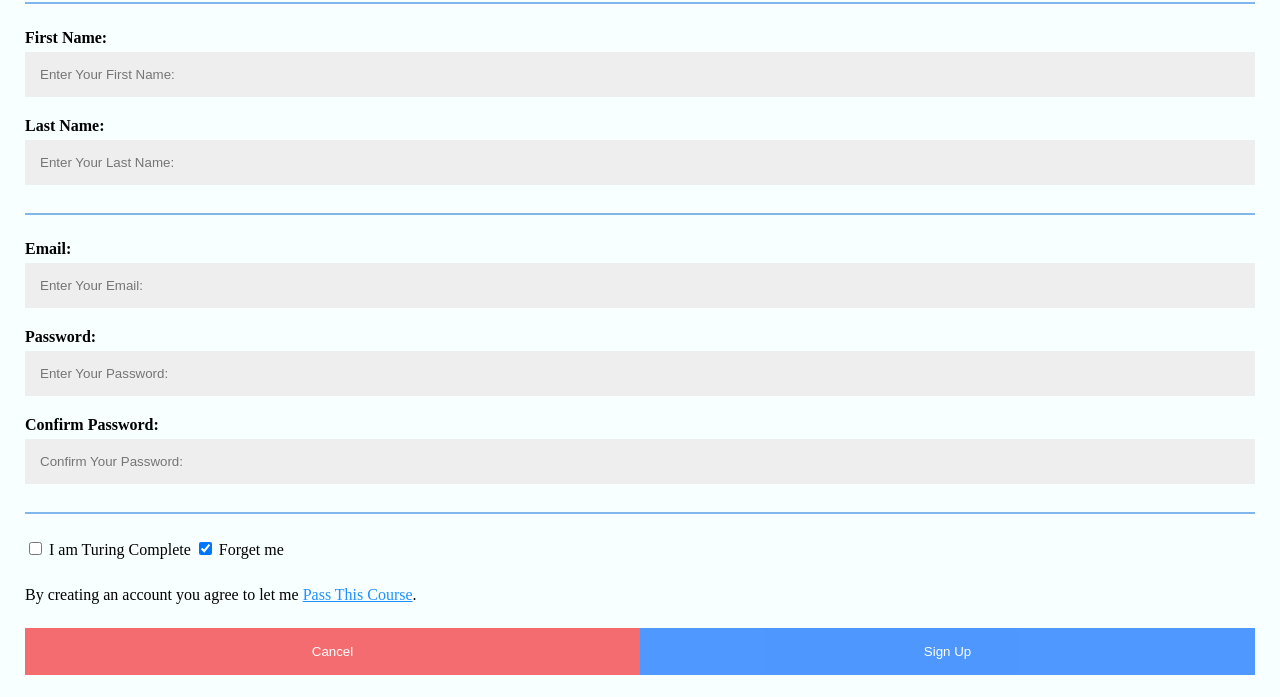
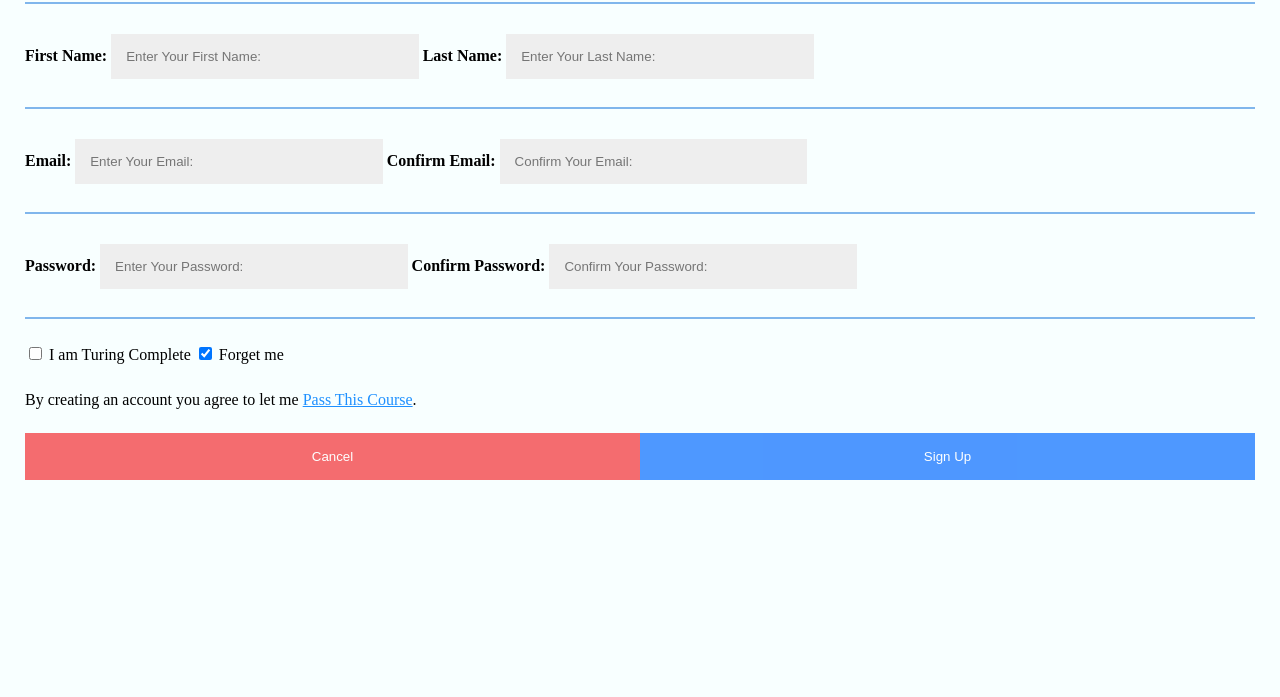
Before and after one commit to johnchen40904/johnchen40904.github.io, a plain HTML site: page reg.html in a window 1280 px wide. Shown: the part 103-800 px from the top of the page. Drawn offline with Linux system fonts and the light colour scheme.

Commit message:
Update reg.html

```diff
--- a/reg.html
+++ b/reg.html
@@ -9,7 +9,7 @@
 
       input[type=text],
       input[type=password] {
-        width: 100%;
+        width: 25%;
         padding: 15px;
         margin: 5px 0 20px 0;
         display: inline-block;
@@ -36,7 +36,7 @@
         margin: 8px 0;
         border: none;
         cursor: pointer;
-        width: 100%;
+        width: 50%;
         opacity: 0.85;
       }
 
@@ -79,6 +79,11 @@
         <label for="email"><b>Email:</b></label>
         <input type="text" placeholder="Enter Your Email:" name="email" required>
 
+        <label for="email-rep"><b>Confirm Email:</b></label>
+        <input type="text" placeholder="Confirm Your Email:" name="email-rep" required>
+
+        <hr>
+
         <label for="pwd"><b>Password:</b></label>
         <input type="password" placeholder="Enter Your Password:" name="pwd" required>
 
```
